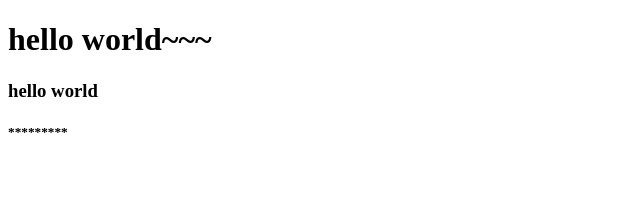
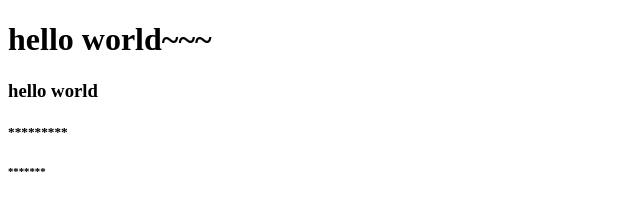
Before and after one commit to qzw-new/testDemo, a plain HTML site: page index.html in a window 1280 px wide. Shown: the full height of the page, 0-640 px from the left. Drawn offline with Linux system fonts and the light colour scheme.

Commit message:
我自己提交的代码

```diff
--- a/index.html
+++ b/index.html
@@ -8,4 +8,5 @@
         <h1>hello world~~~</h1>
         <h3>hello world</h3>
         <h5>*********</h5>
+        <h6>*******</h6>
     </body>
```
